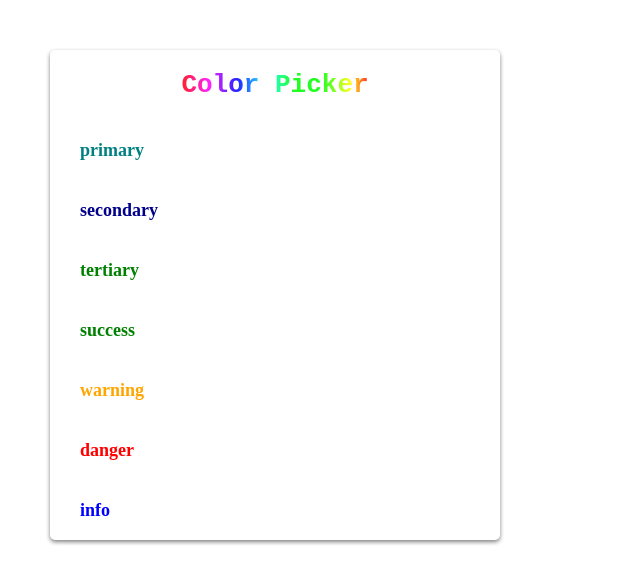
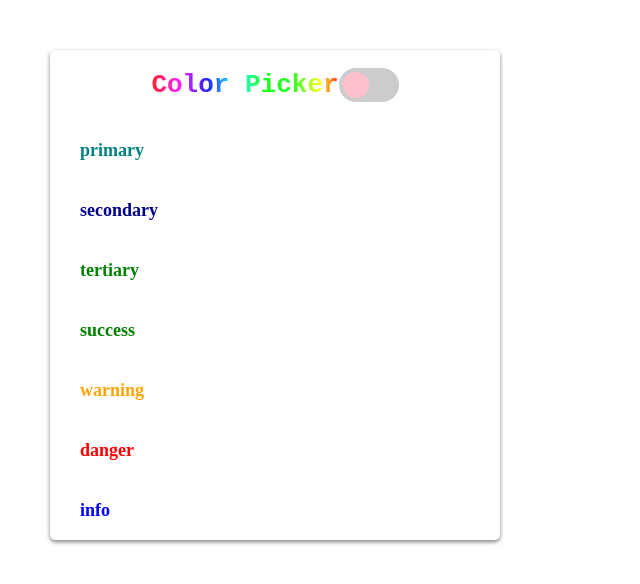
Before and after one commit to orpheus/reactjss-template-generator, a Next.js app: page / in a window 1280 px wide. Shown: the top 584 px of the page, without its empty margins (0-640 px from the left). Built offline with nearby package versions, Linux system fonts and the light colour scheme.

Commit message:
posting toggle switch jss to github for stackoverflow

```diff
--- a/components/ColorPicker.js
+++ b/components/ColorPicker.js
@@ -13,6 +13,10 @@ const ColorPicker = ({classes, theme, showSpectrum, hideSpectrum}) => {
 	return <div className={classes.root}>
 		<div className={classes.colorHeader}>
 			<h1 className={classes.rainbow}>Color Picker</h1>
+			<label className={classes.switch}>
+				<input type="checkbox"/>
+					<span className={_(classes.slider, classes.round)} />
+			</label>
 		</div>
 		<div className={classes.listContainer}>
 			<ul className={classes.colorList}>
--- a/styles/ThemePicker.js
+++ b/styles/ThemePicker.js
@@ -24,6 +24,66 @@ const styles = theme => ({
         -webkit-background-clip: text;
         background-clip: text;
   `,
+
+	// --- JSS TOGGLE SWITCH BEGIN
+	switch: {
+		position: 'relative',
+		display: 'inline-block',
+		width: 60,
+		height: 34,
+		'& input': {
+			opacity: 0,
+			width: 0,
+			height: 0,
+		}
+	},
+	slider: {
+		position: 'absolute',
+		cursor: 'pointer',
+		top: 0,
+		left: 0,
+		right: 0,
+		bottom: 0,
+		backgroundColor: '#ccc',
+		'-webkit-transition': '.4s',
+		transition: '.4s',
+		'&:before': {
+			position: 'absolute',
+			content: '""',
+			height: 26,
+			width: 26,
+			left: 4,
+			bottom: 4,
+			backgroundColor: 'pink',
+			'-webkit-transition': '4s',
+			transition: '4s',
+		},
+		'&$round': {
+			borderRadius: 34,
+			'&:before': {
+				borderRadius: '50%'
+			}
+		}
+		,
+	},
+	'@global': {
+		input: {
+			'&:checked, $slider': {
+				backgroundColor: 'black'
+			},
+			'&:focus, $slider': {
+				boxShadow: '0 0 1px #2196F3',
+			},
+			'&:checked, $slider:before': `
+				-webkit-transform: translateX(26px);
+			    -ms-transform: translateX(26px);
+			    transform: translateX(26px);
+			`,
+		}
+	},
+	round: {},
+	// --- JSS TOGGLE SWITCH END
+
 	listContainer: {
 		display: 'flex',
 		flexDirection: 'column'
```
